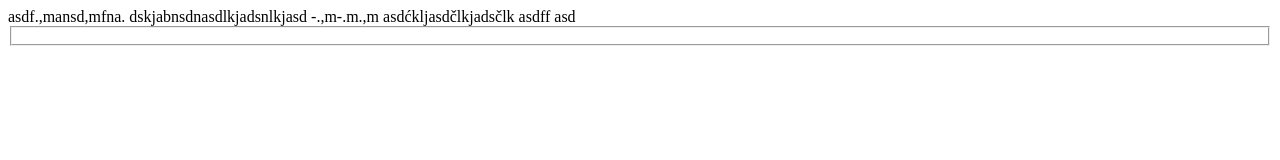
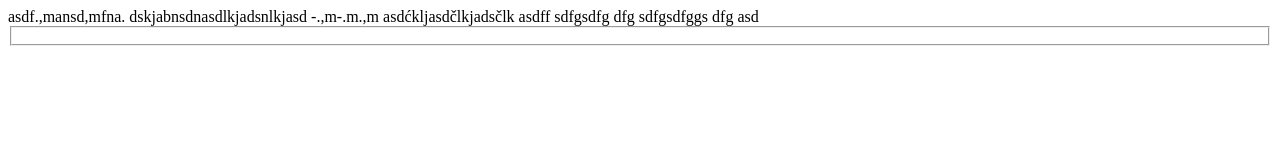
Before and after one commit to frankogovic/PORTFOLIO2, a plain HTML site: page index.html in a window 1280 px wide. Drawn offline with Linux system fonts and the light colour scheme.

Commit message:
gsdfgsdf

```diff
--- a/index.html
+++ b/index.html
@@ -11,6 +11,12 @@
 -.,m-.m.,m
 asdćkljasdčlkjadsčlk
   asdff
+
+  sdfgsdfg
+
+  dfg
+  sdfgsdfggs
+  dfg
   asd
   <fieldset></fieldset>
 </body>
```
